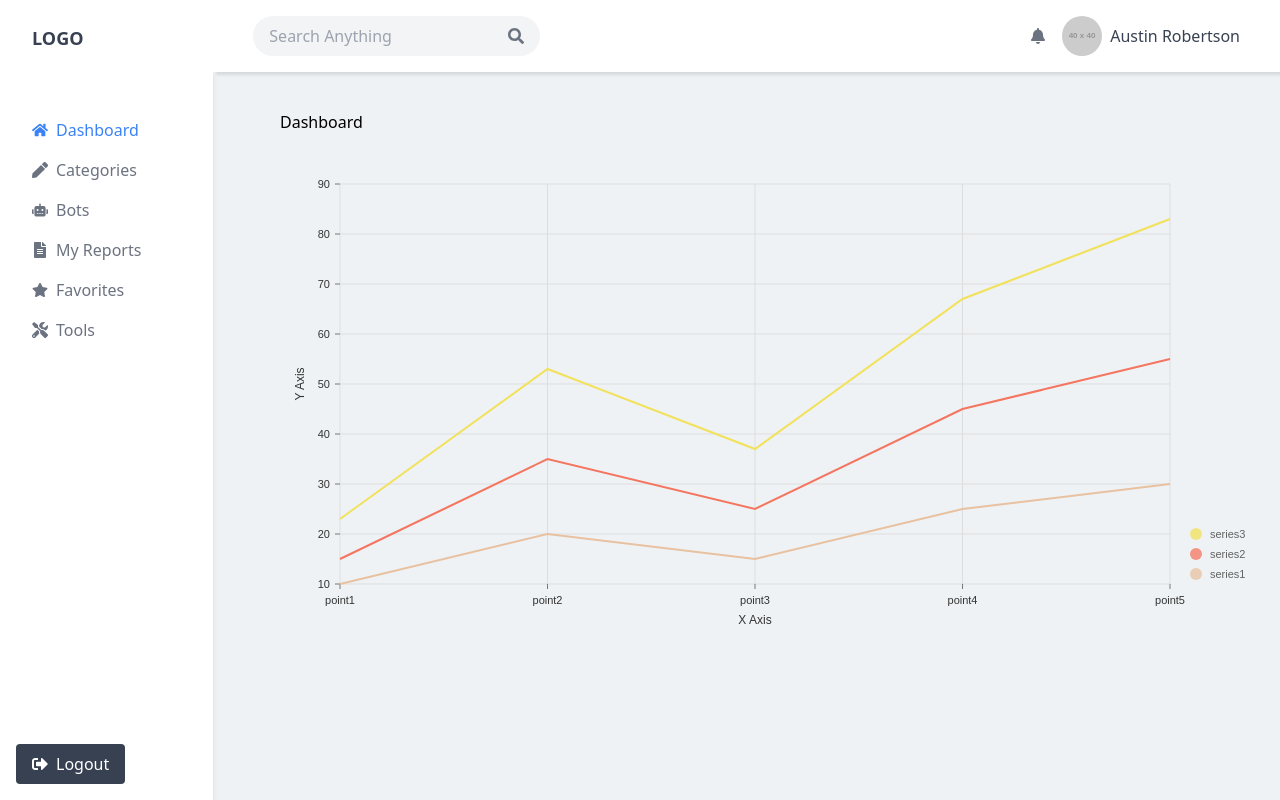
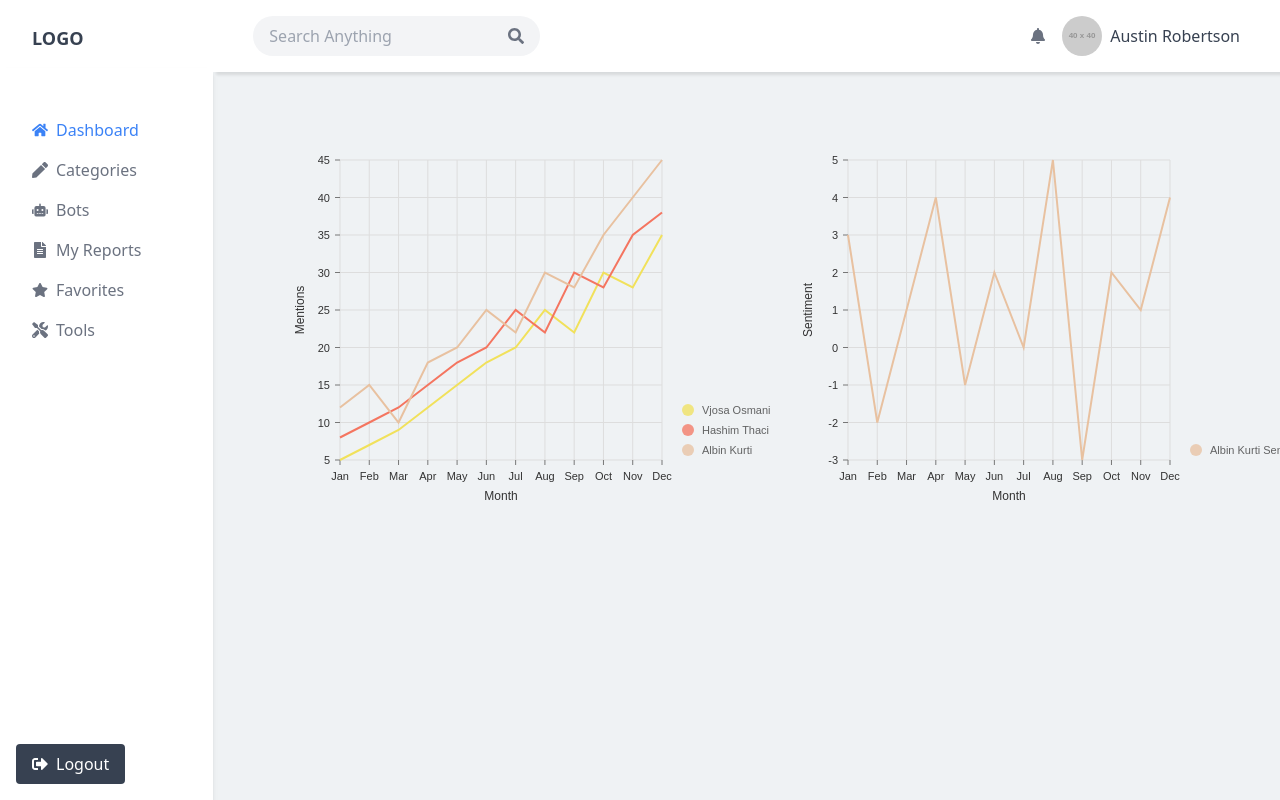
Before and after one commit to ArtisAdemi/vezhguesi-react, a React (Vite) app in the folder vezhguesi/: page / in a window 1280 px wide. Built offline with nearby package versions, Linux system fonts and the light colour scheme.

Commit message:
mockData and mockSentimentData for Line Chart

```diff
--- a/vezhguesi/src/App.tsx
+++ b/vezhguesi/src/App.tsx
@@ -14,7 +14,7 @@ function App() {
       <div>
         <Router>
           <PageLayout />
-          <div className="pl-[280px] pt-[110px]">
+          <div className="pl-[280px] pt-[110px] overflow-x-hidden">
             <Routes>
               <Route path="/" element={<Dashboard />} />
               <Route path="/bots" element={<Bots />} />
--- a/vezhguesi/src/assets/data/mockData.ts
+++ b/vezhguesi/src/assets/data/mockData.ts
@@ -1,32 +1,53 @@
 const data = [
     {
-        "id": "series1",
+        "id": "Albin Kurti",
         "data": [
-            { "x": "point1", "y": 10 },
-            { "x": "point2", "y": 20 },
-            { "x": "point3", "y": 15 },
-            { "x": "point4", "y": 25 },
-            { "x": "point5", "y": 30 },
+            { "x": "Jan", "y": 12 },
+            { "x": "Feb", "y": 15 },
+            { "x": "Mar", "y": 10 },
+            { "x": "Apr", "y": 18 },
+            { "x": "May", "y": 20 },
+            { "x": "Jun", "y": 25 },
+            { "x": "Jul", "y": 22 },
+            { "x": "Aug", "y": 30 },
+            { "x": "Sep", "y": 28 },
+            { "x": "Oct", "y": 35 },
+            { "x": "Nov", "y": 40 },
+            { "x": "Dec", "y": 45 },
         ]
     },
     {
-        "id": "series2",
+        "id": "Hashim Thaci",
         "data": [
-            { "x": "point1", "y": 5 },
-            { "x": "point2", "y": 15 },
-            { "x": "point3", "y": 10 },
-            { "x": "point4", "y": 20 },
-            { "x": "point5", "y": 25 },
+            { "x": "Jan", "y": 8 },
+            { "x": "Feb", "y": 10 },
+            { "x": "Mar", "y": 12 },
+            { "x": "Apr", "y": 15 },
+            { "x": "May", "y": 18 },
+            { "x": "Jun", "y": 20 },
+            { "x": "Jul", "y": 25 },
+            { "x": "Aug", "y": 22 },
+            { "x": "Sep", "y": 30 },
+            { "x": "Oct", "y": 28 },
+            { "x": "Nov", "y": 35 },
+            { "x": "Dec", "y": 38 },
         ]
     },
     {
-        "id": "series3",
+        "id": "Vjosa Osmani",
         "data": [
-            { "x": "point1", "y": 8 },
-            { "x": "point2", "y": 18 },
-            { "x": "point3", "y": 12 },
-            { "x": "point4", "y": 22 },
-            { "x": "point5", "y": 28 },
+            { "x": "Jan", "y": 5 },
+            { "x": "Feb", "y": 7 },
+            { "x": "Mar", "y": 9 },
+            { "x": "Apr", "y": 12 },
+            { "x": "May", "y": 15 },
+            { "x": "Jun", "y": 18 },
+            { "x": "Jul", "y": 20 },
+            { "x": "Aug", "y": 25 },
+            { "x": "Sep", "y": 22 },
+            { "x": "Oct", "y": 30 },
+            { "x": "Nov", "y": 28 },
+            { "x": "Dec", "y": 35 },
         ]
     }
 ];
--- /dev/null
+++ b/vezhguesi/src/assets/data/mockSentimentData.ts
@@ -0,0 +1,21 @@
+const sentimentData = [
+    {
+        "id": "Albin Kurti Sentiment",
+        "data": [
+            { "x": "Jan", "y": 3 },   // Positive sentiment
+            { "x": "Feb", "y": -2 },  // Negative sentiment
+            { "x": "Mar", "y": 1 },   // Positive sentiment
+            { "x": "Apr", "y": 4 },   // Positive sentiment
+            { "x": "May", "y": -1 },  // Negative sentiment
+            { "x": "Jun", "y": 2 },   // Positive sentiment
+            { "x": "Jul", "y": 0 },   // Neutral sentiment
+            { "x": "Aug", "y": 5 },   // Positive sentiment
+            { "x": "Sep", "y": -3 },  // Negative sentiment
+            { "x": "Oct", "y": 2 },   // Positive sentiment
+            { "x": "Nov", "y": 1 },   // Positive sentiment
+            { "x": "Dec", "y": 4 },   // Positive sentiment
+        ]
+    }
+];
+
+export default sentimentData;
--- a/vezhguesi/src/components/LineChart.tsx
+++ b/vezhguesi/src/components/LineChart.tsx
@@ -1,21 +1,30 @@
 import { ResponsiveLine } from '@nivo/line'
-import data from '../assets/data/mockData'
 
-const LineChart: React.FC = () => {
-    console.log(data)
+interface LineChartProps {
+    data: Array<{
+        id: string;
+        data: Array<{ x: string; y: number }>;
+    }>;
+    xAxisLabel: string;
+    yAxisLabel: string;
+}
+
+const LineChart: React.FC<LineChartProps> = ({ data, xAxisLabel, yAxisLabel }) => {
+    console.log('Data passed to chart:', data); // Debugging line
+
     return (
         <ResponsiveLine
             data={data}
             margin={{ top: 50, right: 110, bottom: 50, left: 60 }}
             xScale={{ type: 'point' }}
-            yScale={{ type: 'linear', min: 'auto', max: 'auto', stacked: true, reverse: false }}
+            yScale={{ type: 'linear', min: 'auto', max: 'auto', stacked: false, reverse: false }}
             axisTop={null}
             axisRight={null}
             axisBottom={{
                 tickSize: 5,
                 tickPadding: 5,
                 tickRotation: 0,
-                legend: 'X Axis',
+                legend: xAxisLabel,
                 legendOffset: 36,
                 legendPosition: 'middle'
             }}
@@ -23,7 +32,7 @@ const LineChart: React.FC = () => {
                 tickSize: 5,
                 tickPadding: 5,
                 tickRotation: 0,
-                legend: 'Y Axis',
+                legend: yAxisLabel,
                 legendOffset: -40,
                 legendPosition: 'middle'
             }}
--- a/vezhguesi/src/pages/Dashboard.tsx
+++ b/vezhguesi/src/pages/Dashboard.tsx
@@ -1,12 +1,24 @@
 import React from 'react'
 import LineChart from '../components/LineChart'
+import data from '../assets/data/mockData'
+import mockSentimentData from '../assets/data/mockSentimentData'
 
 const Dashboard: React.FC = () => {
     return (
-        <div>
-            Dashboard
-            <div className='w-full h-[500px]'>
-                <LineChart />
+        <div className='flex gap-4'>
+            <div style={{ height: '400px', width: '800px' }}>
+                <LineChart
+                    data={data}
+                    xAxisLabel="Month"
+                    yAxisLabel="Mentions"
+                />
+            </div>
+            <div style={{ height: '400px', width: '800px' }}>
+                <LineChart
+                    data={mockSentimentData}
+                    xAxisLabel="Month"
+                    yAxisLabel="Sentiment"
+                />
             </div>
         </div>
     )
```
